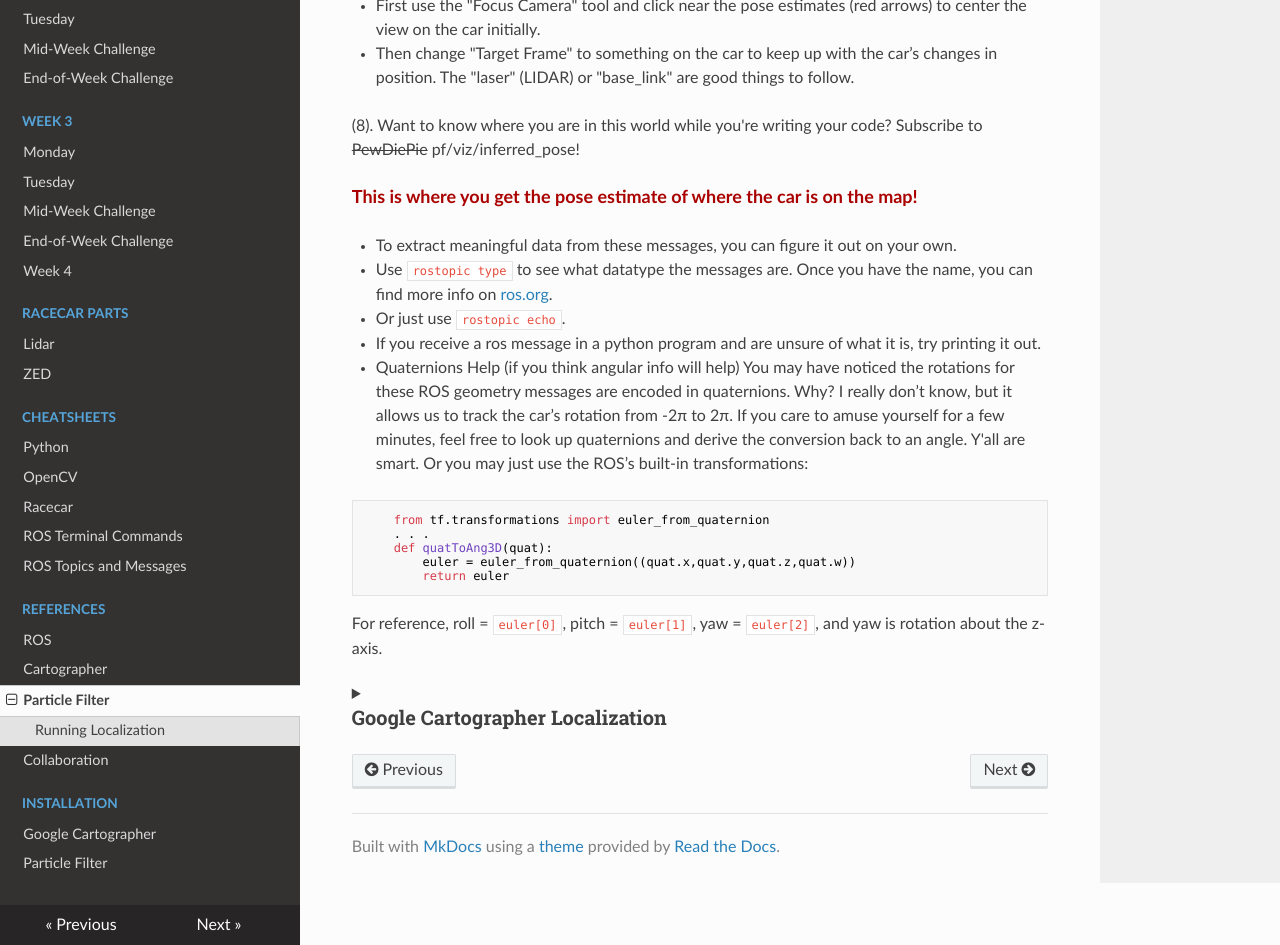
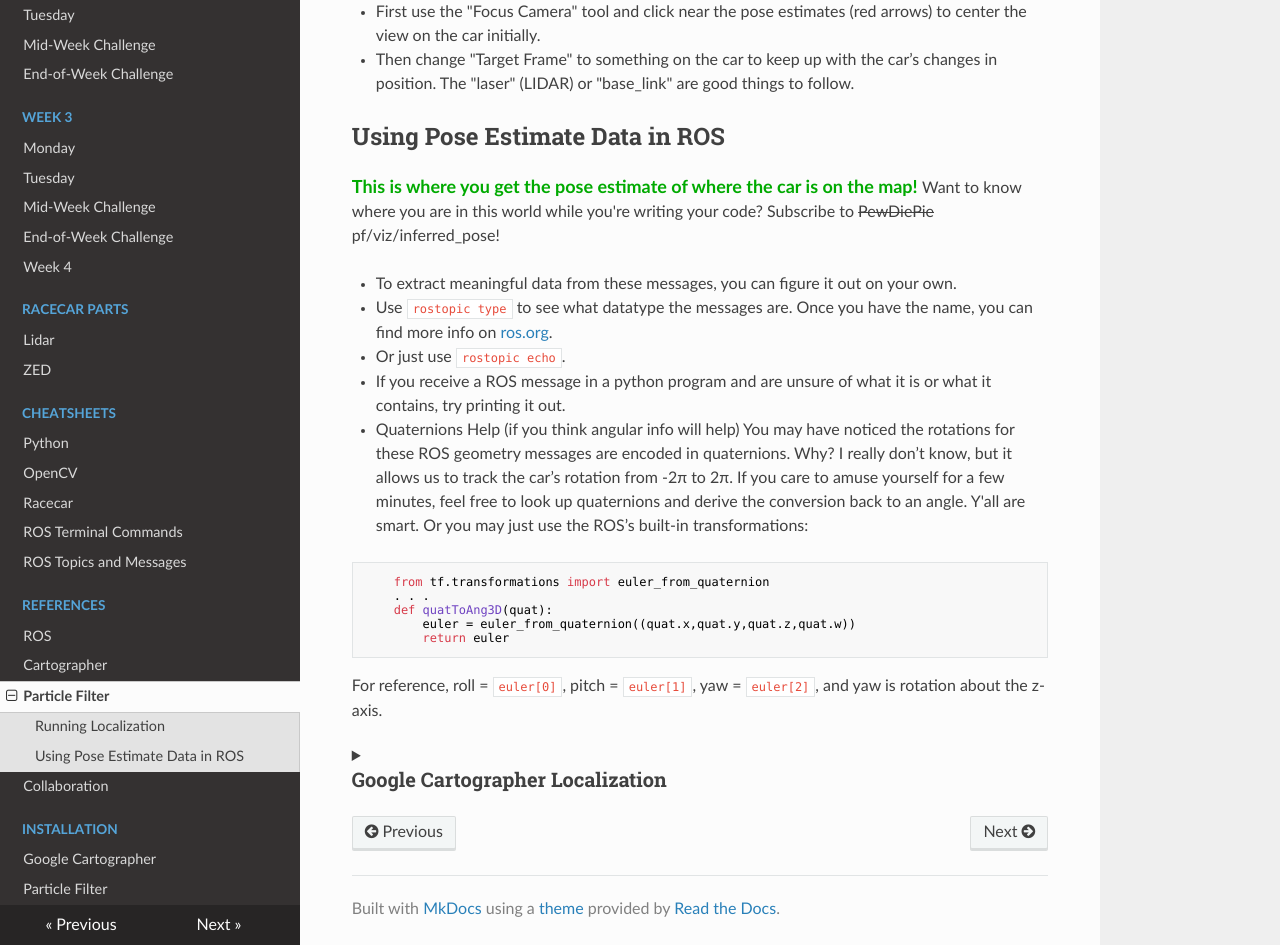
Before and after one commit to ChrisLindland/racecar-website, an MkDocs documentation site: the page built from docs/maps/localization/particle_filter_usage.md, in a window 1280 px wide and 1400 px high, scrolled down 1663 px, cut to the strip 455-1400 px from the top of the window. Built offline with MkDocs 1.6.1, drawn with Linux system fonts in a browser that asks for light colours; nearby versions of some CDN libraries; some of the changed lines change nothing that is shown; some of the changed text lies outside the part shown.

Commit message:
Update particle_filter_usage.md

````diff
--- a/docs/maps/localization/particle_filter_usage.md
+++ b/docs/maps/localization/particle_filter_usage.md
@@ -1,6 +1,6 @@
 # Particle Filter Localization
 **Note: These instructions assume you have installed the Particle Filter according to [these](http://bwsi-racecar.com/maps/localization/particle_filter_installation/) installation instructions.**
-### Running Localization
+## Running Localization
 (1). If you have followed the installation instructions as intended, the maps the particle filter uses will be in "~/localization/localization_ws/src/maps". Assuming you have a ".pgm" file and a ".yaml" file in your "~/mapfile" folder, then you can copy all these files with: `cp ~/mapfiles/* ~/localization/localization_ws/src/maps`.<br>
 (2). To select which map to use for localization, you'll need to modify your "map_server.launch" file in "~/localization/localization_ws/src/launch". You may need to chmod it to edit it. Launch files essentially tell `roslaunch` how to run nodes in a package. The modification is simply replacing "basement_fixed.map.yaml" with the name of your ".yaml" file.<br>
 (3). Now we can get cooking! In the car's terminal, run `teleop`.<br>
@@ -33,16 +33,14 @@
   * First use the "Focus Camera" tool and click near the pose estimates (red arrows) to center the view on the car initially.</li>
   * Then change "Target Frame" to something on the car to keep up with the car’s changes in position. The "laser" (LIDAR) or "base_link" are good things to follow.
 
-(8). Want to know where you are in this world while you're writing your code? Subscribe to <del>PewDiePie</del> pf/viz/inferred_pose!<br>
-
-
-<font color="AA0000" size="4"><b> This is where you get the pose estimate of where the car is on the map! </b></font>
-
+## Using Pose Estimate Data in ROS
+<font color="00AA00" size="4"><b> This is where you get the pose estimate of where the car is on the map! </b></font>
+Want to know where you are in this world while you're writing your code? Subscribe to <del>PewDiePie</del> pf/viz/inferred_pose!<br>
 
   * To extract meaningful data from these messages, you can figure it out on your own.
   * Use `rostopic type` to see what datatype the messages are. Once you have the name, you can find more info on [ros.org](http://docs.ros.org/api/geometry_msgs/html/index-msg.html).
   * Or just use `rostopic echo`.
-  * If you receive a ros message in a python program and are unsure of what it is, try printing it out.
+  * If you receive a ROS message in a python program and are unsure of what it is or what it contains, try printing it out.
   * Quaternions Help (if you think angular info will help)
   You may have noticed the rotations for these ROS geometry messages are encoded in quaternions. Why? I really don’t know, but it allows us to track the car’s rotation from -2π to 2π. If you care to amuse yourself for a few minutes, feel free to look up quaternions and derive the conversion back to an angle. Y'all are smart. Or you may just use the ROS’s built-in transformations:
 ```python
@@ -56,29 +54,29 @@
 
 <details><summary><h3>Google Cartographer Localization</h3></summary>
 Basically, Chris wrote some stuff, unfortunately, it ended up not being helpful because Google Cartographer is darn dense and we haven't fully figured it out. Either that, or it's just plain wonk. Wonk means bad. Either way, I didn't have the heart to delete Chris's hard work (but I did have the heart to edit it and make it correct as possible), and besides, maybe some really ROS-y or Google-y person will one day find this helpful...<br>
+<br>
 To run localization in Google Cartographer, you won't need an image and an ".yaml" file, but rather this diddly doo-dad called a ".pbstream" file. Here's how you get this thing:
 
-1. `cd` into the folder you want your ".pbstream" stored.
-2. Run `roslaunch cartographer_ros offline_racecar_2d.launch bag_filenames:=${HOME}/bagfiles/<your_rosbag_name>.bag`<br>
+(1). `cd` into the folder you want your ".pbstream" stored.<br>
+(2). Run `roslaunch cartographer_ros offline_racecar_2d.launch bag_filenames:=${HOME}/bagfiles/<your_rosbag_name>.bag`<br>
 &ensp; Warning: this will pull up an rviz window, so whoops if you're ssh-ed in.<br>
-3. Wait for the bag to finish playing, then watch the terminal and wait until it's done "optimizing".
-Now you wanna localize. Here's how you do something like that (though it also tries to make another map, which is concerning; maybe you need to modify one of the config files to include `max_submaps_to_keep = 3`, as the [Google Cartographer website](https://google-cartographer-ros.readthedocs.io/en/latest/going_further.html) suggests):
-4. Run the localization by entering the following `roslaunch cartographer_ros demo_racecar_2d_localization.launch \ load_state_filename:=${HOME}/<path_to_file>/<my_file_name>.pbstream`.
-5. We don't really know where to get pose data. And if you wanted to give the program pose estimated, good stinkin' luck, buddy. The best we can offer is intercepting stuff sent across the "tf" topic. While the localization is running, enter `rostopic echo tf`. The "base_link" frame may have relevant data.
+(3). Wait for the bag to finish playing, then watch the terminal and wait until it's done "optimizing".<br>
+Now you wanna localize. Here's how you do something like that (though it also tries to make another map, which is concerning; maybe you need to modify one of the config files to include `max_submaps_to_keep = 3`, as the [Google Cartographer website](https://google-cartographer-ros.readthedocs.io/en/latest/going_further.html) suggests).<br>
+(4). Run the localization by entering the following `roslaunch cartographer_ros demo_racecar_2d_localization.launch \ load_state_filename:=${HOME}/<path_to_file>/<my_file_name>.pbstream`.<br>
+(5). We don't really know where to get pose data. And if you wanted to give the program pose estimated, good stinkin' luck, buddy. The best we can offer is intercepting stuff sent across the "tf" topic. While the localization is running, enter `rostopic echo tf`. The "base_link" frame may have relevant data.<br>
 
 <h4> Change log (how did we concoct some of those launch and configuration files):</h4>
-1. Copy the launch file demo_backpack_2d_localization.launch and rename it by entering `cp demo_backpack_2d_localization.launch demo_racecar_2d_localization.launch`.
-&ensp; Within this new file change robot_description to "$(find xacro)/xacro '$(find racecar_description)/urdf/racecar.xacro'")"
-&ensp; Configuration_basename becomes racecar_2d_localization.lua
-&ensp; Don't remap from "echoes". Instead:
-&ensp; Remap from /odom to /vesc/odom
-&ensp; Remap from imu to /imu/data
-2. Delete the robag node.
-
-3. First, enter `cp offline_backpack_2d.launch offline_racecar_2d.launch`
-Also, change the "configuration_basename" argument from backpack_2d.lua to racecar_2d.lua
-Delete the "urdf_basename" parameter entirely.
-Don't remap from "echoes". Instead:
-remap from /odom to /vesc/odom
-remap from imu to /imu/data
+(1). Copy the launch file demo_backpack_2d_localization.launch and rename it by entering `cp demo_backpack_2d_localization.launch demo_racecar_2d_localization.launch`.<br>
+&ensp; Within this new file change robot_description to "$(find xacro)/xacro '$(find racecar_description)/urdf/racecar.xacro'")"<br>
+&ensp; Configuration_basename becomes racecar_2d_localization.lua<br>
+&ensp; Don't remap from "echoes". Instead:<br>
+&ensp; Remap from /odom to /vesc/odom<br>
+&ensp; Remap from imu to /imu/datav
+(2). Delete the robag node.<br>
+(3). First, enter `cp offline_backpack_2d.launch offline_racecar_2d.launch`<br>
+Also, change the "configuration_basename" argument from backpack_2d.lua to racecar_2d.lua<br>
+Delete the "urdf_basename" parameter entirely.<br>
+Don't remap from "echoes". Instead:<br>
+remap from /odom to /vesc/odom<br>
+remap from imu to /imu/data<br>
 </details>
````
